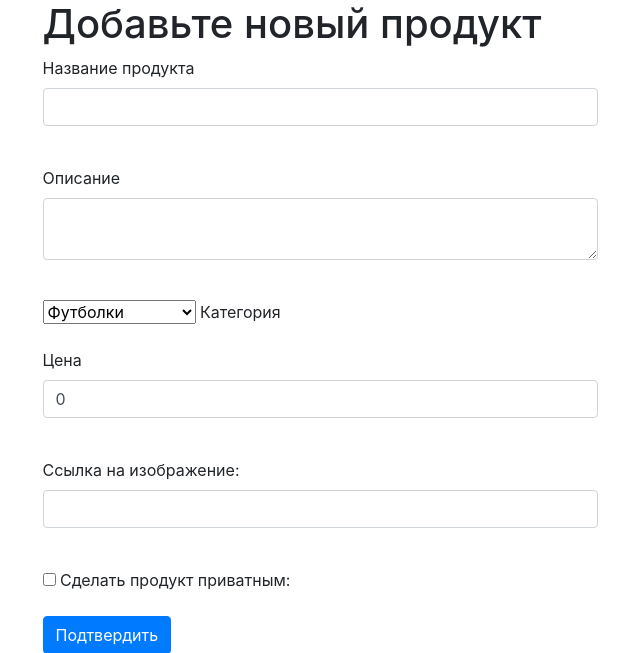
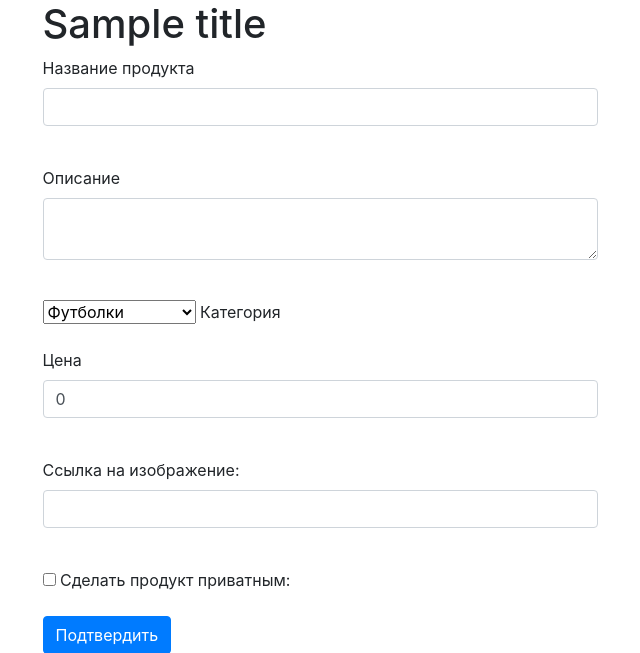
Before and after one commit to Yakushac/web_project, a Flask app: template templates/add_product.html in a window 1280 px wide. Shown: the part 70-723 px from the top of the page, without its empty margins (320-960 px from the left). Run offline with Flask 3, Linux system fonts and the light colour scheme; tables that the repository leaves empty hold one stand-in row (values such as "Sample post"); the template is opened without the code that fills it: values that come from a table or form of the project are taken from there, most other values are stand-ins (such as "Sample title", 1, 10 or a date in 2020); some libraries are stand-ins or nearby versions.

Commit message:
Update add_product.html

```diff
--- a/templates/add_product.html
+++ b/templates/add_product.html
@@ -2,7 +2,7 @@
 
 {% block content %}
 <div class="w-50 mx-auto">
-        <h1>Добавьте новый продукт</h1>
+    <h1>{{ title }}</h1>
     <form action="" method="post">
         {{ form.hidden_tag() }}
         <p>
```
Lines whose indentation alone changed are shown as unchanged.
